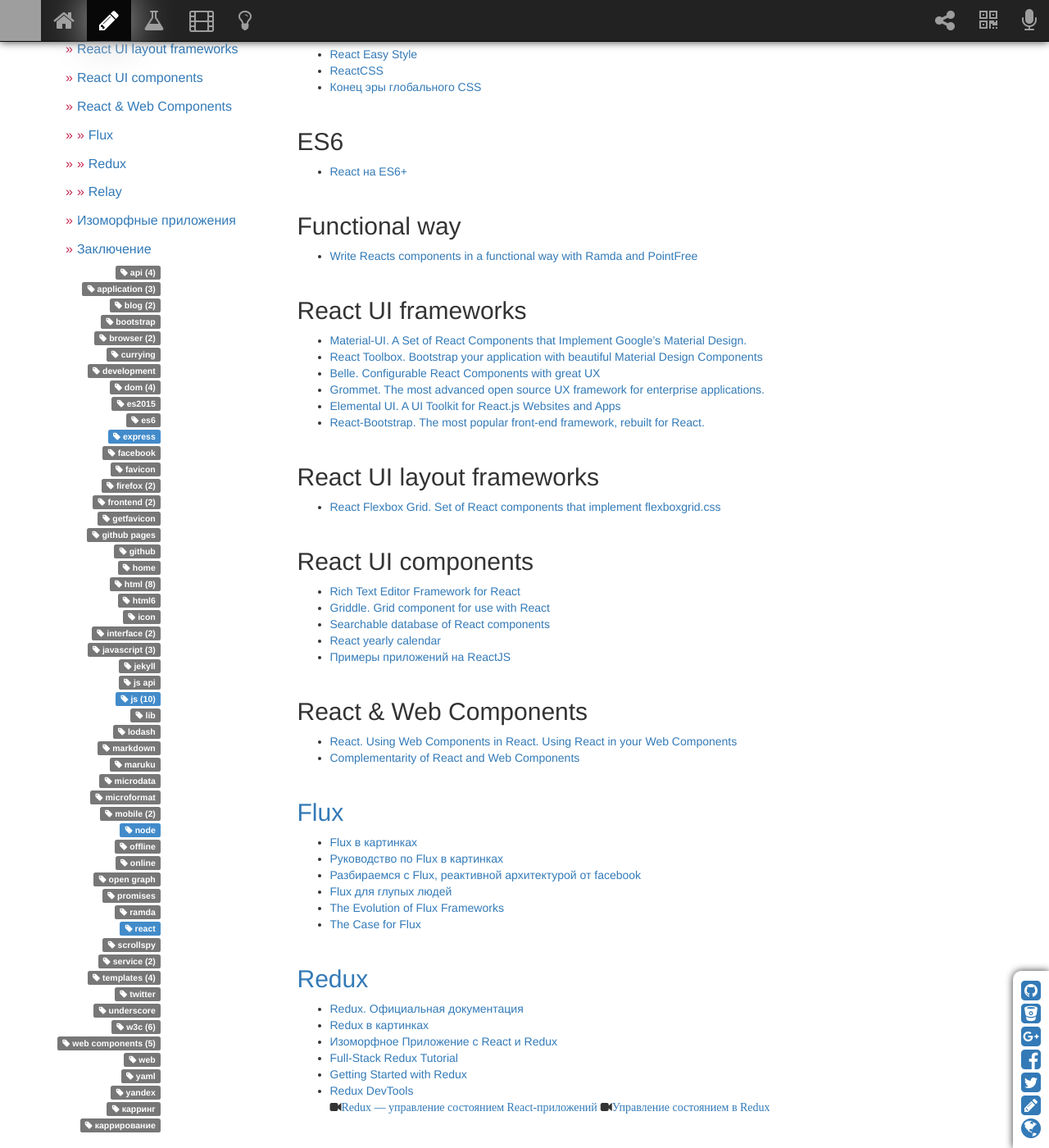
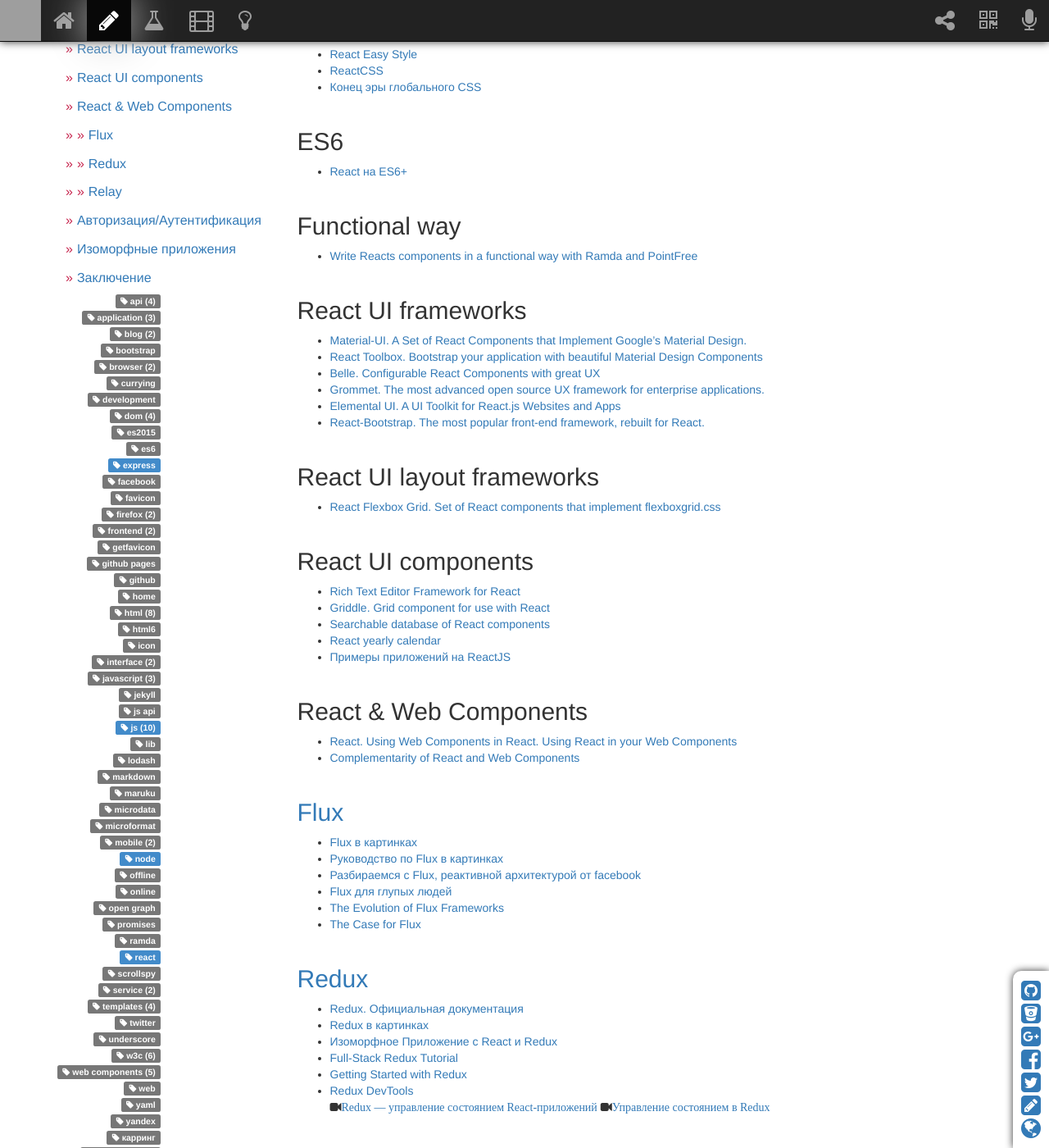
Before and after one commit to sergeymakoveev/sergeymakoveev.github.com, a Jekyll site: the page built from _posts/2015-06-18-js.react.md, in a window 1280 px wide and 1400 px high, scrolled down 430 px. Shown: the whole window at 82% size. Built offline with Jekyll 4.4.1, drawn with Linux system fonts in a browser that asks for light colours; nearby versions of some CDN libraries; comment, search, counter and statistics services are not loaded; some of the changed text lies outside the part shown; grey boxes are pictures that could not be loaded.

Commit message:
[#] обновил контент

```diff
--- a/_posts/2015-06-18-js.react.md
+++ b/_posts/2015-06-18-js.react.md
@@ -77,6 +77,9 @@
 *   [Relay. A Javascript framework for building data-driven react applications](https://facebook.github.io/relay/)
 
 
+## Авторизация/Аутентификация
+*   [Login Flow](https://loginflow.mxstbr.com/)
+
 ## Изоморфные приложения
 *   [Изоморфные приложения. Взгляд в будущее с React](http://habrahabr.ru/post/259625/)
 *   [Построение надежных веб-приложений на React: Часть 4, серверная генерация](http://habrahabr.ru/post/230269/)
```
Also changed, not shown: _posts/2015-05-21-js.es6.md (+1 -0 lines).
